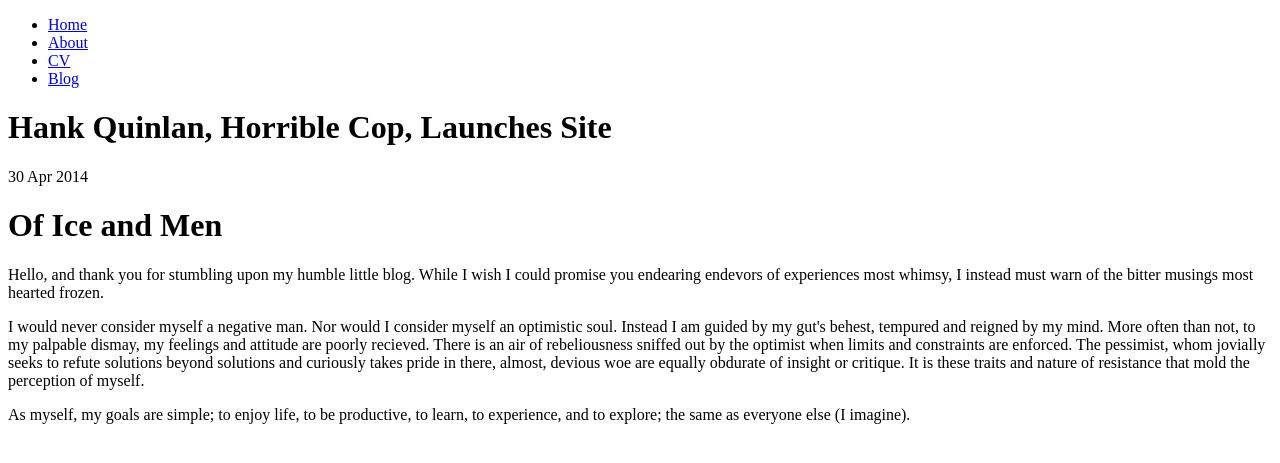
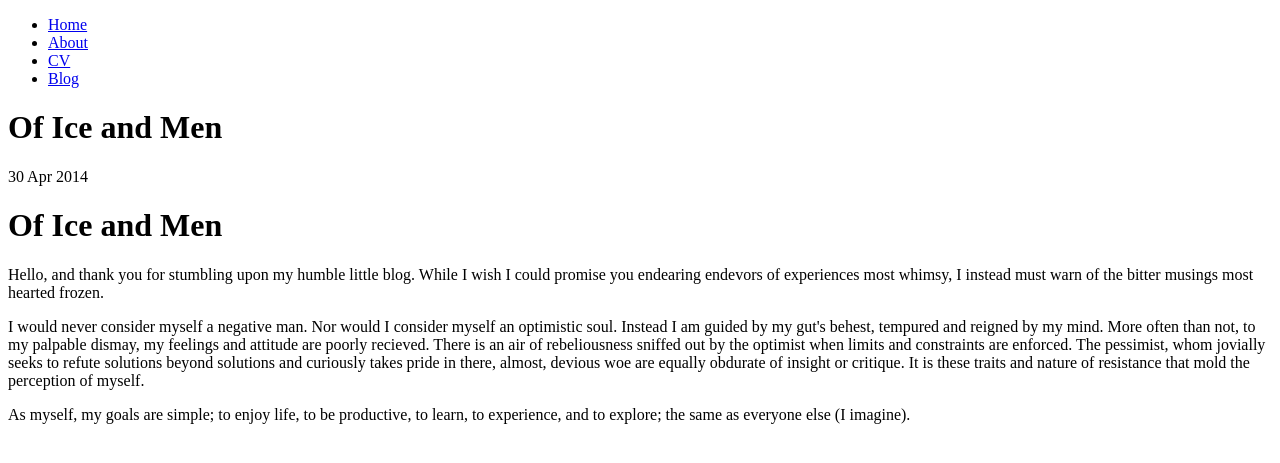
Before and after one commit to Lispless/k-henry, a Jekyll site: the page built from posts/2016-03-15-of-ice-and-men.html, in a window 1280 px wide. Shown: the top 463 px of the page. Built offline with Jekyll 4.4.1, drawn with Linux system fonts in a browser that asks for light colours.

Commit message:
Update 2016-03-15-of-ice-and-men.html

```diff
--- a/posts/2016-03-15-of-ice-and-men.html
+++ b/posts/2016-03-15-of-ice-and-men.html
@@ -1,6 +1,6 @@
 ---
 layout: post
-title: "Hank Quinlan, Horrible Cop, Launches Site"
+title: "Of Ice and Men"
 date: 2014-04-30
 ---
 
```
